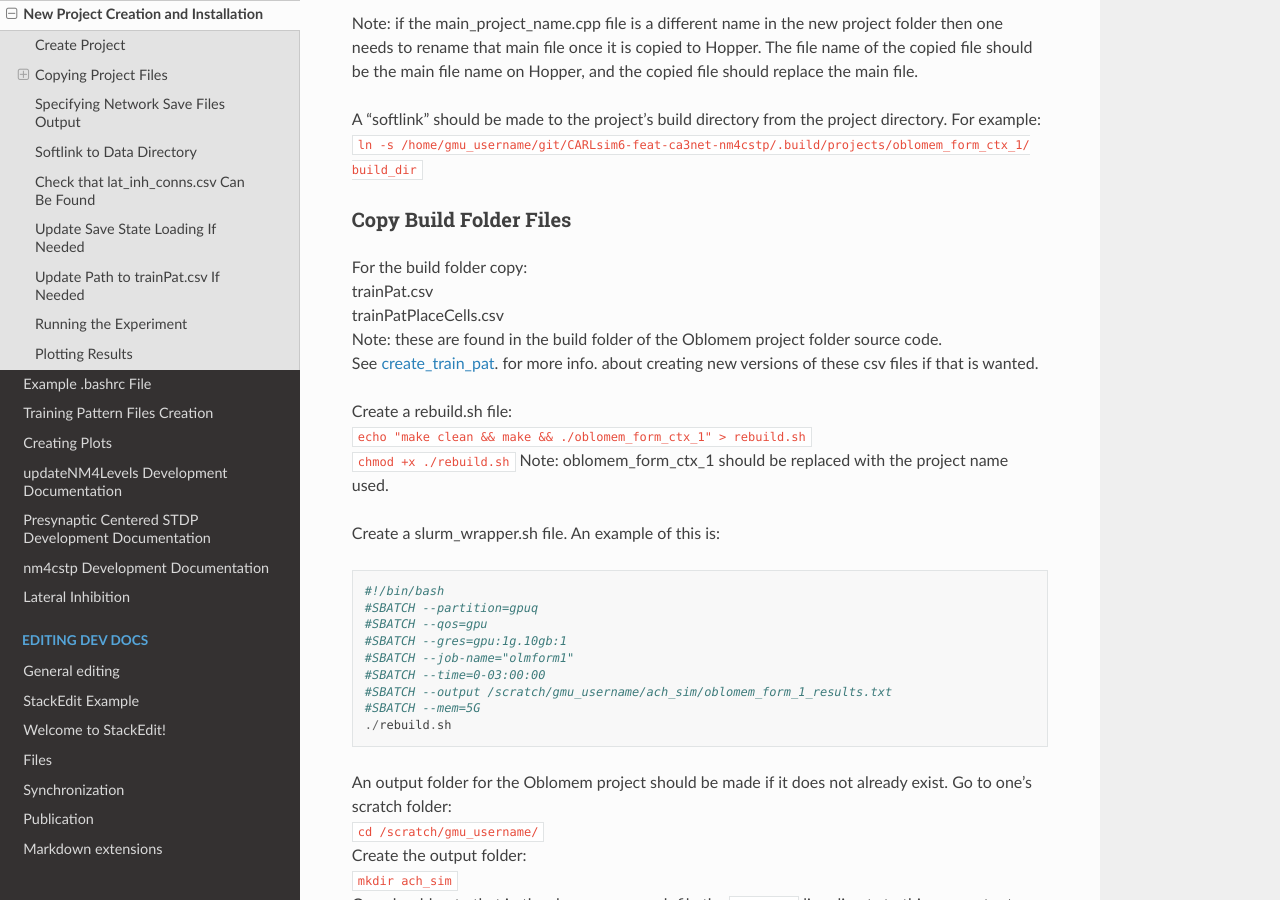
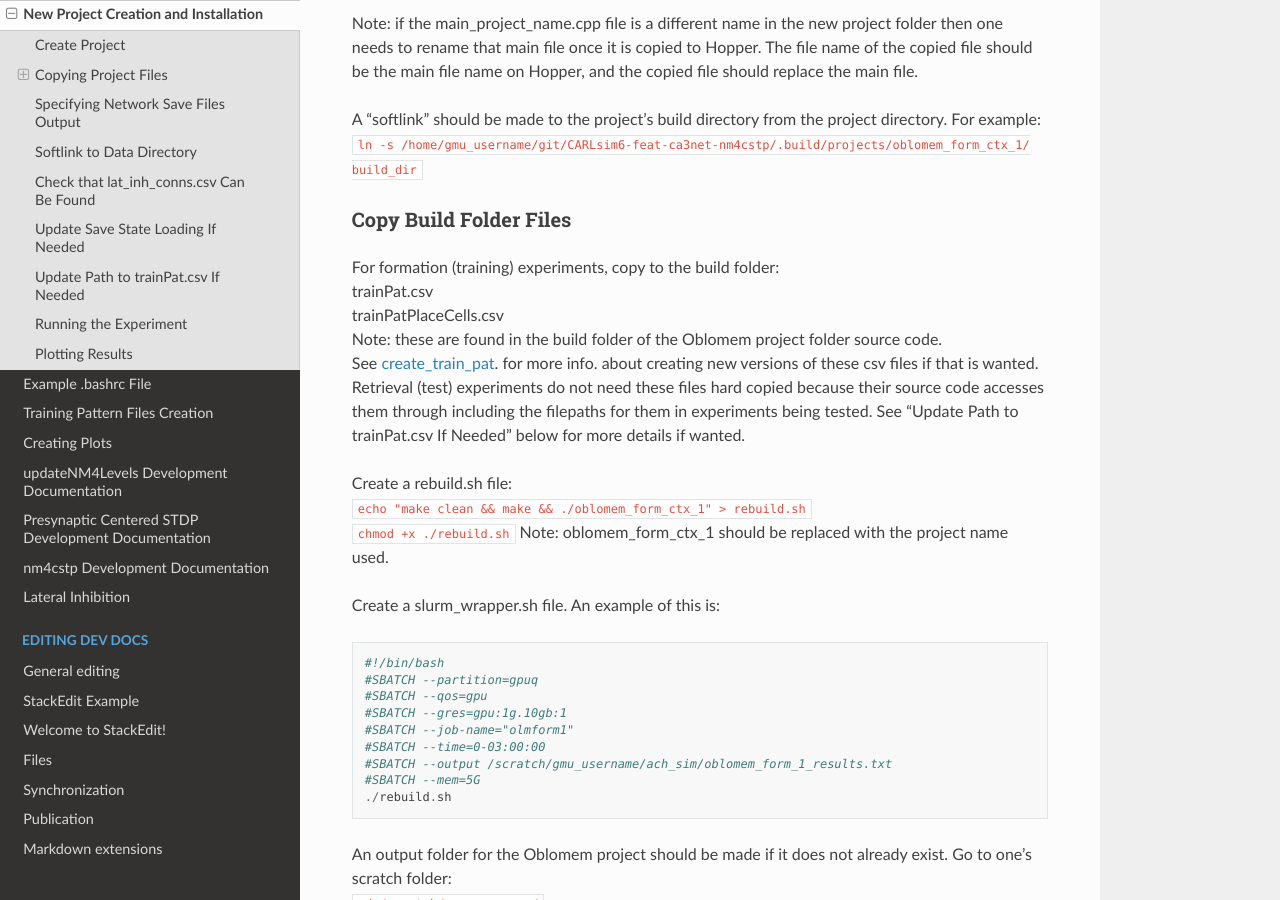
Before and after one commit to Hippocampome-Org/hco_dev_docs, a Sphinx documentation site: the page built from docs/oblomem/new_projects.md, in a window 1280 px wide and 900 px high, scrolled down 986 px. Built offline with Sphinx 7.4.7 and the Read the Docs theme 3.1.0, drawn with Linux system fonts in a browser that asks for light colours.

Commit message:
updated a new project doc

```diff
--- a/docs/oblomem/new_projects.md
+++ b/docs/oblomem/new_projects.md
@@ -31,11 +31,12 @@ A "softlink" should be made to the project's build directory from the project di
 <br>`ln -s /home/gmu_username/git/CARLsim6-feat-ca3net-nm4cstp/.build/projects/oblomem_form_ctx_1/ build_dir`
 
 #### Copy Build Folder Files
-For the build folder copy:
+For formation (training) experiments, copy to the build folder:
 <br>trainPat.csv
 <br>trainPatPlaceCells.csv
 <br>Note: these are found in the build folder of the Oblomem project folder source code.
 <br>See [create_train_pat](https://hco-dev-docs.readthedocs.io/en/latest/oblomem/create_train_pat.html). for more info. about creating new versions of these csv files if that is wanted.
+<br>Retrieval (test) experiments do not need these files hard copied because their source code accesses them through including the filepaths for them in experiments being tested. See "Update Path to trainPat.csv If Needed" below for more details if wanted.
 
 Create a rebuild.sh file:
 <br>`echo "make clean && make && ./oblomem_form_ctx_1" > rebuild.sh`
```
